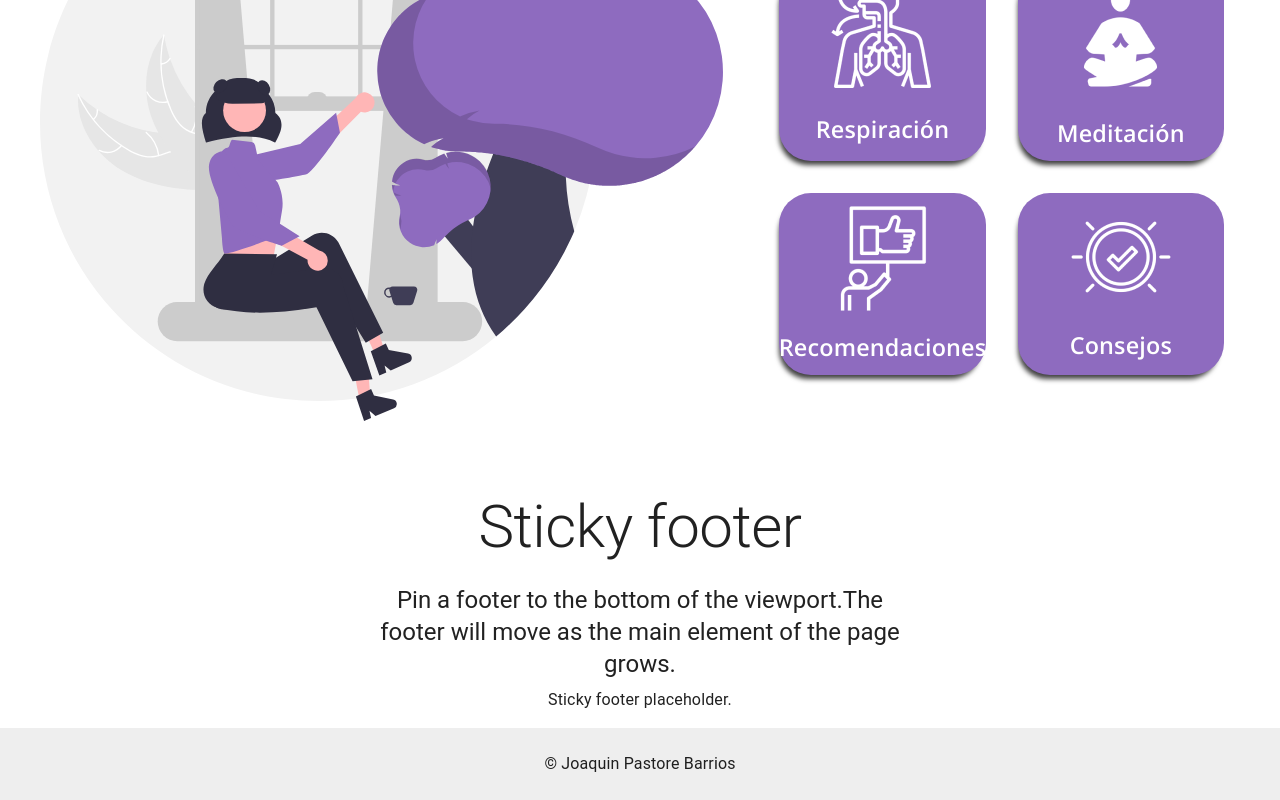
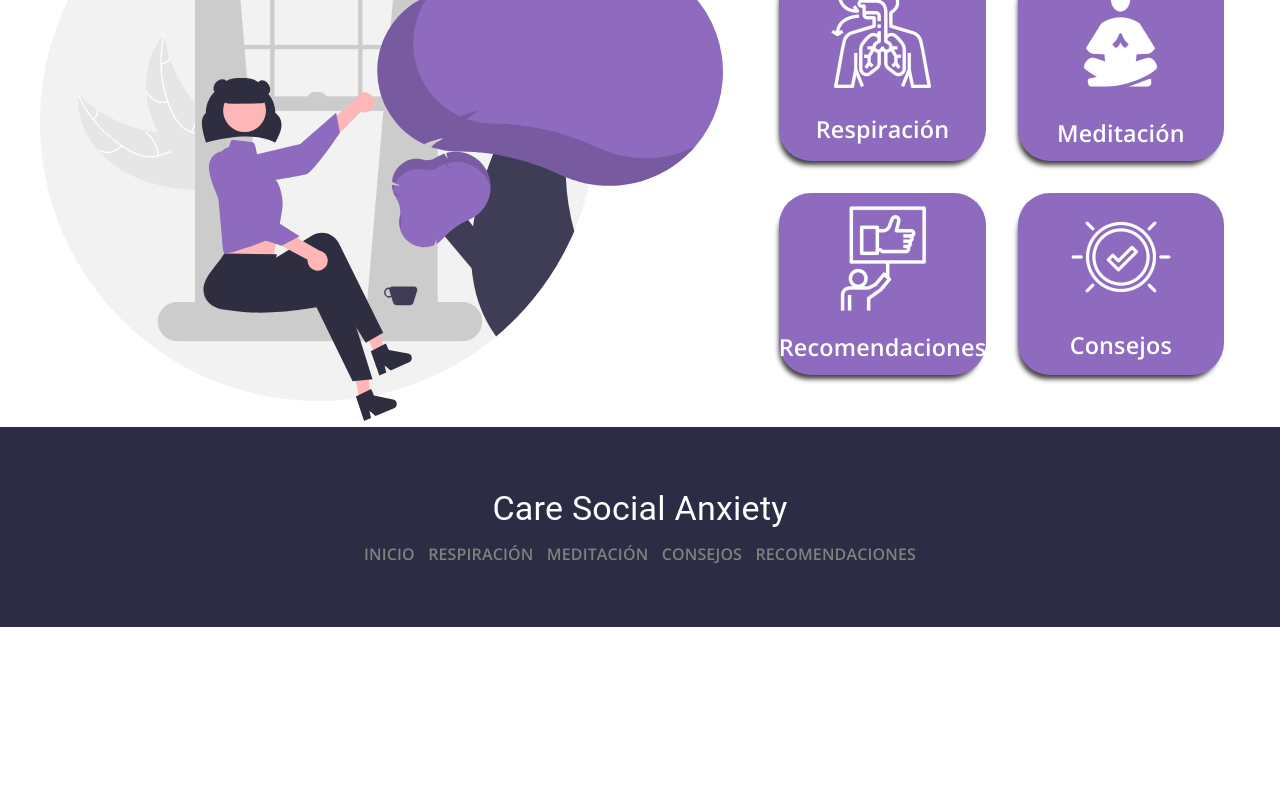
Before and after one commit to JoaquinJPB/TFG, a React (Create React App) app: page / in a window 1280 px wide. Shown: the part 454-1254 px from the top of the page. After the commit the page ends 1081 px from the top, so only its background shows below. Built offline with nearby package versions, Linux system fonts and the light colour scheme; no server answers.

Commit message:
New Footer Design

```diff
--- a/src/components/StickyFooter.jsx
+++ b/src/components/StickyFooter.jsx
@@ -2,6 +2,9 @@ import CssBaseline from "@mui/material/CssBaseline"
 import Box from "@mui/material/Box"
 import Typography from "@mui/material/Typography"
 import Container from "@mui/material/Container"
+import { Link } from "react-router-dom"
+
+import styles from "../styles/StickyFooter.module.css"
 
 export default function StickyFooter() {
   return (
@@ -9,38 +12,38 @@ export default function StickyFooter() {
       sx={{
         display: "flex",
         flexDirection: "column",
-				minHeight: "40vh",
+        minHeight: "25vh",
         justifyContent: "center",
         textAlign: "center",
+        backgroundColor: "var(--secondaryColor)",
       }}
     >
       <CssBaseline />
-			<Container component="main" sx={{ mt: 8, mb: 2 }} maxWidth="sm">
-				<Typography variant="h2" component="h1" gutterBottom>
-					Sticky footer
+      <Container component="main" sx={{ padding:5 }} maxWidth="sm">
+        <Typography
+          variant="h4"
+          component="h1"
+          gutterBottom
+          sx={{ color: "white" }}
+        >
+          Care Social Anxiety
         </Typography>
-				<Typography variant="h5" component="h2" gutterBottom>
-					{"Pin a footer to the bottom of the viewport."}
-					{"The footer will move as the main element of the page grows."}
-				</Typography>
-				<Typography variant="body1">Sticky footer placeholder.</Typography>
-			</Container>
         <Box
-				component="footer"
           sx={{
-					py: 3,
-					px: 2,
-					mt: "auto",
-					backgroundColor: (theme) =>
-						theme.palette.mode === "light"
-							? theme.palette.grey[200]
-							: theme.palette.grey[800],
+            display: "flex",
+            flexDirection: "row",
+            justifyContent: "space-between",
+            textAlign: "center",
+            color: "white",
           }}
         >
-				<Container maxWidth="sm">
-					<Typography variant="body1">© Joaquin Pastore Barrios</Typography>
+          <Link to="/" className={styles.footerItemLink}>Inicio</Link>
+          <Link to="/breathing" className={styles.footerItemLink}>Respiración</Link>
+          <Link to="/meditation" className={styles.footerItemLink}>Meditación</Link>
+          <Link to="/advice" className={styles.footerItemLink}>Consejos</Link>
+          <Link to="/recommendations" className={styles.footerItemLink}>Recomendaciones</Link>
+        </Box>
       </Container>
-			</Box>
     </Box>
   )
 }
--- a/src/routes/Home.jsx
+++ b/src/routes/Home.jsx
@@ -16,7 +16,7 @@ const Home = () => {
 				<span className={styles.titleBox}>
 					<HealingIcon
 						sx={{
-							fontSize: "5rem",
+							fontSize: "4rem",
 							color: "white",
 						}}
 					/>
--- /dev/null
+++ b/src/styles/StickyFooter.module.css
@@ -0,0 +1,10 @@
+.footerItemLink{
+  font-weight: 600;
+  text-decoration: none;
+  color: grey;
+  text-transform: uppercase;
+}
+
+.footerItemLink:hover{
+  opacity: .8;
+}
```
Lines whose indentation alone changed are shown as unchanged.
